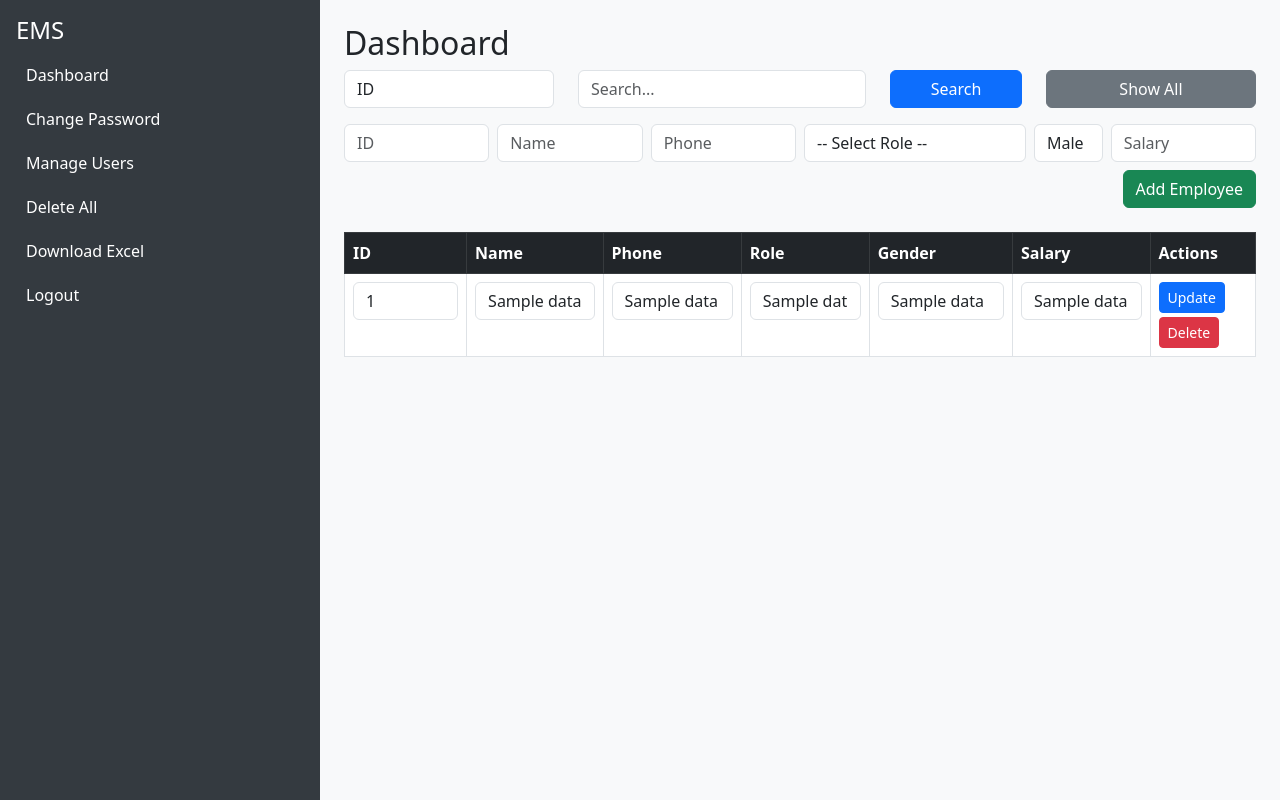
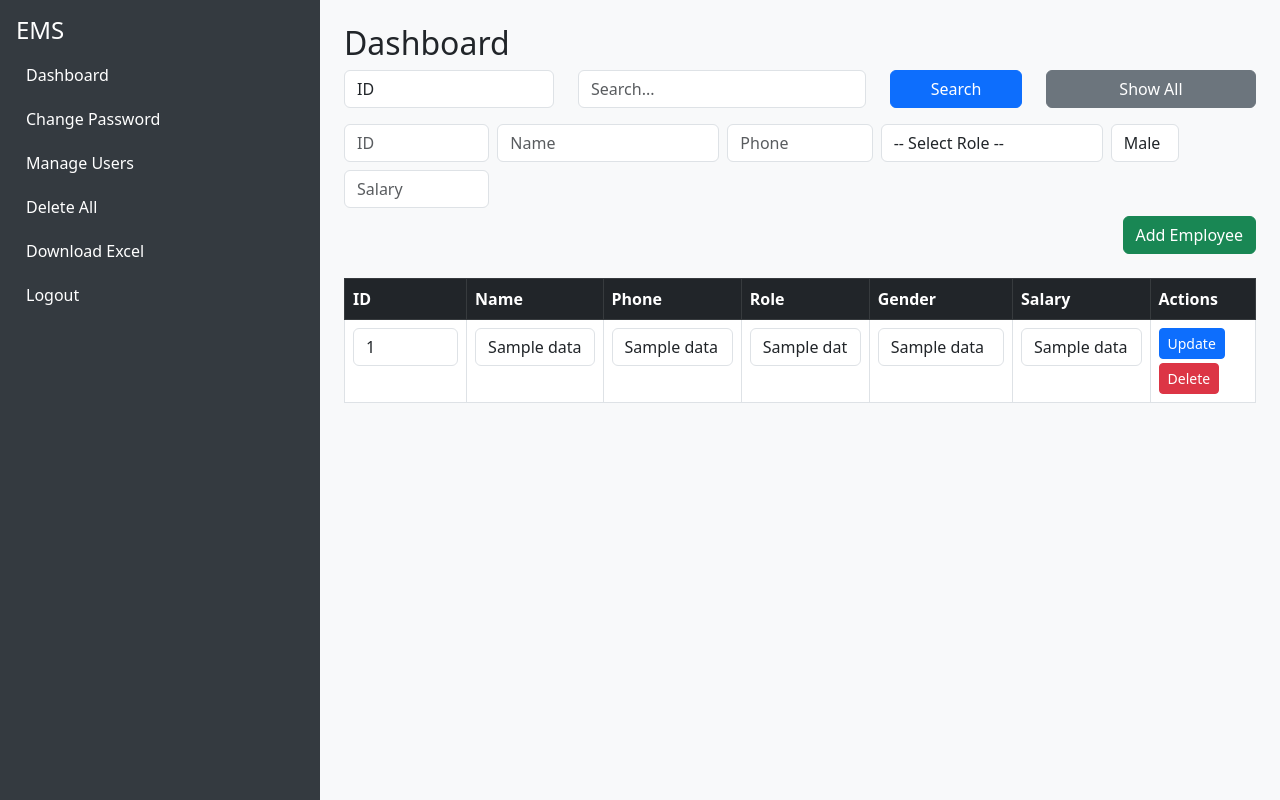
Before and after one commit to richard358/employee-management-system, a Flask app: page /dashboard in a window 1280 px wide. Run offline with Flask 3, Linux system fonts and the light colour scheme; the visitor is signed in with stand-in values (Sample User, id 1); a database or web service that is not in the repository returns one stand-in record (values such as "Sample title"); some libraries are stand-ins or nearby versions.

Commit message:
Updated index.html and change_password.html with Bootstrap layout

```diff
--- a/templates/index.html
+++ b/templates/index.html
@@ -33,7 +33,7 @@
 <form action="/add" method="post" class="mb-4">
     <div class="row g-2">
         <div class="col-md-2"><input type="text" name="id" placeholder="ID" class="form-control" required></div>
-        <div class="col-md-2"><input type="text" name="name" placeholder="Name" class="form-control" required></div>
+        <div class="col-md-3"><input type="text" name="name" placeholder="Name" class="form-control" required></div>
         <div class="col-md-2"><input type="text" name="phone" placeholder="Phone" class="form-control" required></div>
         <div class="col-md-3">
             <select name="role" class="form-control" required>
```
